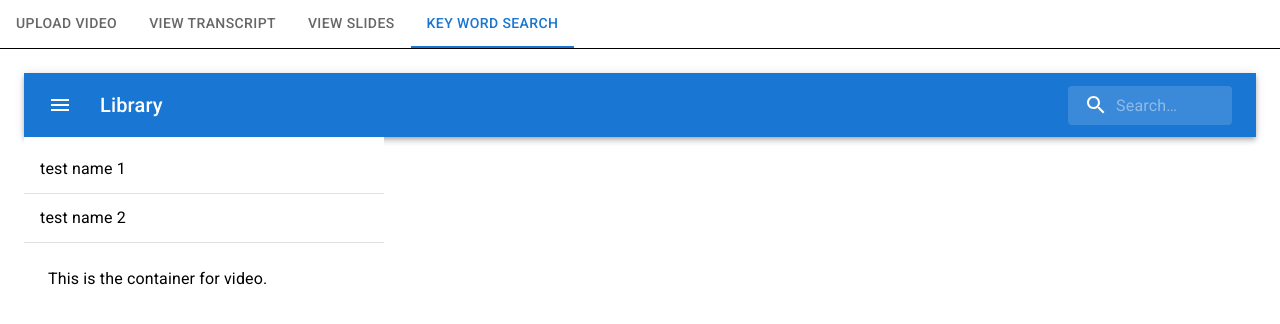
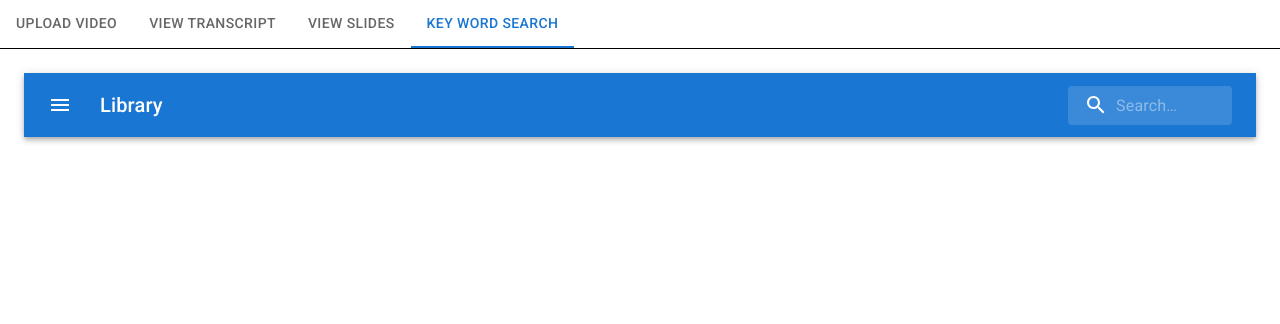
Before and after one commit to maxyu1115/thoth, a React (Create React App) app in the folder frontend/: page / in a window 1280 px wide. Both pictures are taken after a click on the tab "KEY WORD SEARCH". Shown: the top 324 px of the page. Built offline with nearby package versions, Linux system fonts and the light colour scheme.

Commit message:
edited search bar

```diff
--- a/frontend/src/Search.jsx
+++ b/frontend/src/Search.jsx
@@ -1,4 +1,4 @@
-import * as React from 'react';
+import React, { useState } from 'react';
 import { styled, alpha } from '@mui/material/styles';
 import AppBar from '@mui/material/AppBar';
 import Box from '@mui/material/Box';
@@ -17,10 +17,28 @@ import Divider from '@mui/material/Divider';
 import Container from '@mui/material/Container';
 
 const SearchPanel = () => {
+    const [searching, setSearching] = useState(false);
+
+    const getVideoHandler = async (e) => {
+        // const response = await fetch(
+        //     url,
+        //     {
+        //         method : 'GET',
+        //         headers: {
+        //             'Content-Type': 'application/json'
+        //             // 'Content-Type': 'application/x-www-form-urlencoded',
+        //           },
+        //         body : {}
+        //     }
+        // )
+        setSearching(true);
+    }
+
     return (
         <div>
             <SearchAppBar></SearchAppBar>
-            <SearchResultContainer></SearchResultContainer>
+            {searching &&
+            <SearchResultContainer callBack={getVideoHandler}></SearchResultContainer> }
         </div>
     )
 }
@@ -33,9 +51,9 @@ const Search = styled('div')(({ theme }) => ({
     backgroundColor: alpha(theme.palette.common.white, 0.25),
   },
   marginLeft: 0,
+  padding: 0,
   width: '100%',
   [theme.breakpoints.up('sm')]: {
-    marginLeft: theme.spacing(1),
     width: 'auto',
   },
 }));
@@ -67,7 +85,8 @@ const StyledInputBase = styled(InputBase)(({ theme }) => ({
   },
 }));
 
-function SearchAppBar() {
+function SearchAppBar(props) {
+  const search = props.callback
   return (
     <Box sx={{ flexGrow: 1 }}>
       <AppBar position="static">
@@ -96,6 +115,7 @@ function SearchAppBar() {
             <StyledInputBase
               placeholder="Search…"
               inputProps={{ 'aria-label': 'search' }}
+              onKeyUp={search}
             />
           </Search>
         </Toolbar>
@@ -106,11 +126,28 @@ function SearchAppBar() {
 
 const SearchResultContainer = (props) => {
     // const searchResult = props.resultList()
+    const [video, setVideo] = useState(false);
     const testResultList = [{time: 1000, "video_name" : "test name 1"}, {time: 1000, "video_name" : "test name 2"}]
     const toRender = []
+
+    const searchHandler = async (e) => {
+        // const response = await fetch(
+        //     url,
+        //     {
+        //         method : 'GET',
+        //         headers: {
+        //             'Content-Type': 'application/json'
+        //             // 'Content-Type': 'application/x-www-form-urlencoded',
+        //           },
+        //         body : {}
+        //     }
+        // )
+        setVideo(true);
+    }
+
     for (const search of testResultList) {
         toRender.push(<ListItem disablePadding>
-            <ListItemButton>
+            <ListItemButton onCLick={searchHandler}>
               <ListItemText primary={search.video_name} />
             </ListItemButton>
           </ListItem>)
@@ -121,21 +158,13 @@ const SearchResultContainer = (props) => {
             <List>
                 {toRender}
             </List>
+            { video &&
             <Container maxWidth="sm">
                 <p>This is the container for video.</p>
             </Container>
+            }
         </Box>
     )
 }
 
-const SearchResultEntry = (props) => {
-    const time = props.data.timestamp
-    const videoName = props.data.video_name
-    return (
-        <div>
-            <div><p>{videoName} ":" {time} </p></div>
-        </div>
-    )
-}
-
 export default SearchPanel;
```
